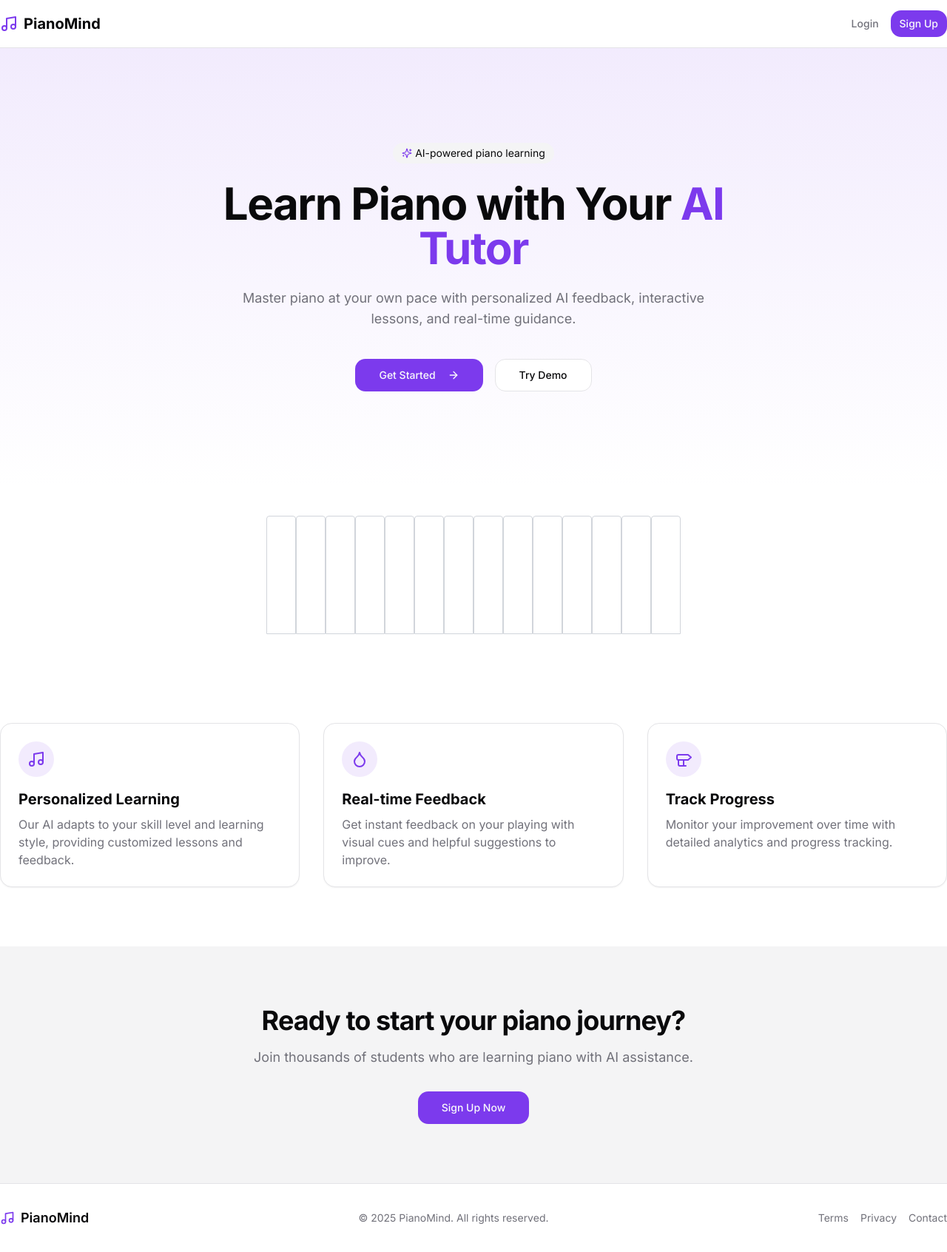
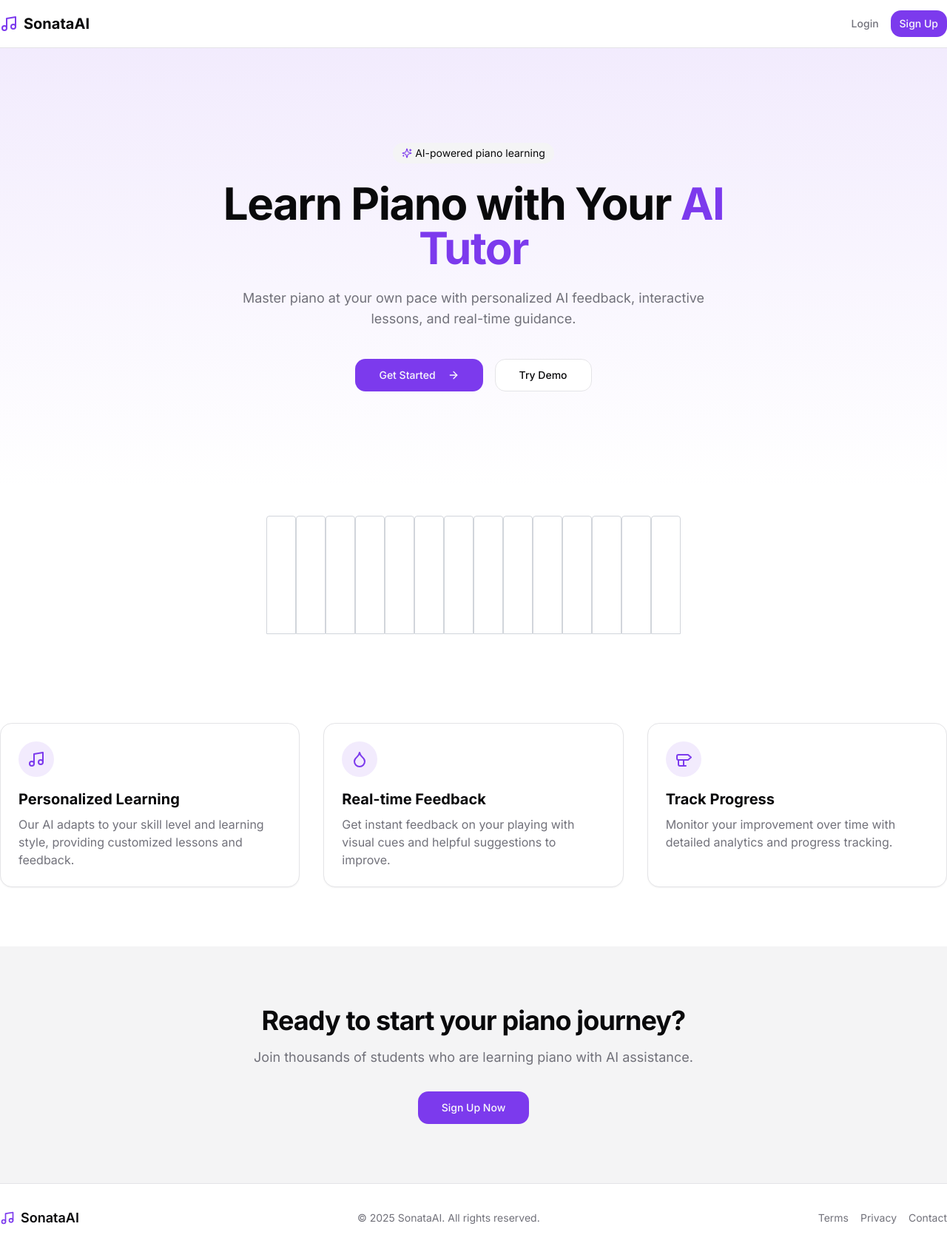
Before and after one commit to zkerkeb-class/front-okabasele, a Next.js app: page / in a window 1280 px wide. Shown: the whole page at 74% size. Built offline with nearby package versions, Linux system fonts and the light colour scheme; no server answers.

Commit message:
fix: update branding across the application

```diff
--- a/app/dashboard/layout.tsx
+++ b/app/dashboard/layout.tsx
@@ -12,11 +12,11 @@ export default function DashboardLayout({ children }: { children: React.ReactNod
           <div className="flex items-center gap-2 md:hidden">
             <MobileNav />
             <Music className="h-6 w-6 text-primary" />
-            <span className="font-bold">PianoMind</span>
+            <span className="font-bold">SonataAI</span>
           </div>
           <div className="hidden items-center gap-2 md:flex">
             <Music className="h-6 w-6 text-primary" />
-            <span className="text-xl font-bold">PianoMind</span>
+            <span className="text-xl font-bold">SonataAI</span>
           </div>
           <UserNav />
         </div>
--- a/app/layout.tsx
+++ b/app/layout.tsx
@@ -8,7 +8,7 @@ import { Toaster } from "sonner"
 const inter = Inter({ subsets: ["latin"] })
 
 export const metadata = {
-  title: "PianoMind - AI Piano Learning Assistant",
+  title: "SonataAI - AI Piano Learning Assistant",
   description: "Learn piano with personalized AI feedback and interactive lessons",
   generator: 'v0.dev'
 }
--- a/app/page.tsx
+++ b/app/page.tsx
@@ -10,7 +10,7 @@ export default function Home() {
         <div className="container flex h-16 items-center justify-between">
           <div className="flex items-center gap-2">
             <Music className="h-6 w-6 text-primary" />
-            <span className="text-xl font-bold">PianoMind</span>
+            <span className="text-xl font-bold">SonataAI</span>
           </div>
           <nav className="flex items-center gap-4">
             <Link href="/auth/login" className="text-sm font-medium text-muted-foreground hover:text-foreground">
@@ -133,10 +133,10 @@ export default function Home() {
         <div className="container flex flex-col items-center justify-between gap-4 md:flex-row">
           <div className="flex items-center gap-2">
             <Music className="h-5 w-5 text-primary" />
-            <span className="text-lg font-semibold">PianoMind</span>
+            <span className="text-lg font-semibold">SonataAI</span>
           </div>
           <p className="text-center text-sm text-muted-foreground">
-            © {new Date().getFullYear()} PianoMind. All rights reserved.
+            © {new Date().getFullYear()} SonataAI. All rights reserved.
           </p>
           <div className="flex gap-4">
             <Link href="/terms" className="text-sm text-muted-foreground hover:text-foreground">
--- a/components/dashboard/mobile-nav.tsx
+++ b/components/dashboard/mobile-nav.tsx
@@ -28,7 +28,7 @@ export function MobileNav() {
       <SheetContent side="left" className="pr-0">
         <div className="flex items-center gap-2 px-2 py-4">
           <Music className="h-6 w-6 text-primary" />
-          <span className="font-bold">PianoMind</span>
+          <span className="font-bold">SonataAI</span>
         </div>
         <nav className="grid gap-2 px-2 py-4 text-sm">
           {navItems.map((item) => (
```
